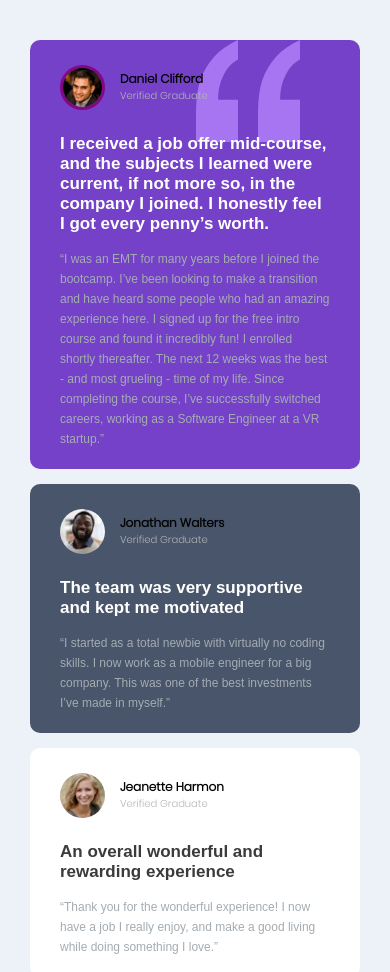
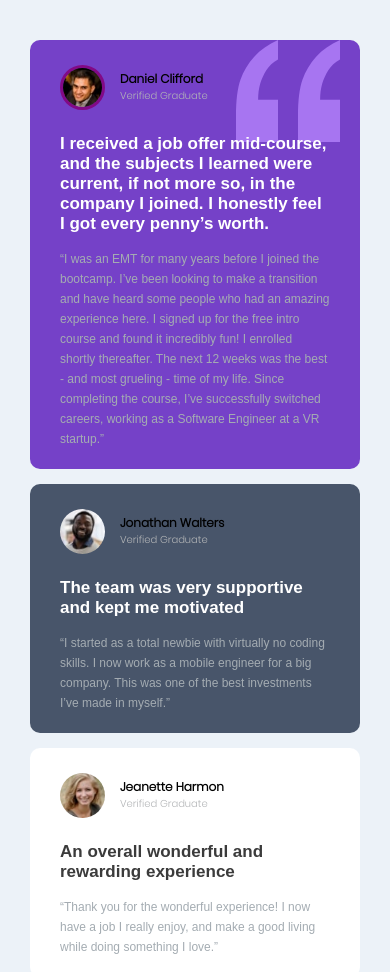
Before and after one commit to DavidRia868/Seccion-Grid-Css, a plain HTML site: page index.html in a window 390 px wide. Shown: the top 972 px of the page. Drawn offline with Linux system fonts and the light colour scheme.

Commit message:
Nuevo cambio en CSS

```diff
--- a/style.css
+++ b/style.css
@@ -184,7 +184,7 @@ body {
 
   .content-tex1{
 
-  background-position: top right 60px;
+  background-position: top right 20px;
   }
   .content-tex2 {
     grid-column: 1/3;
```
